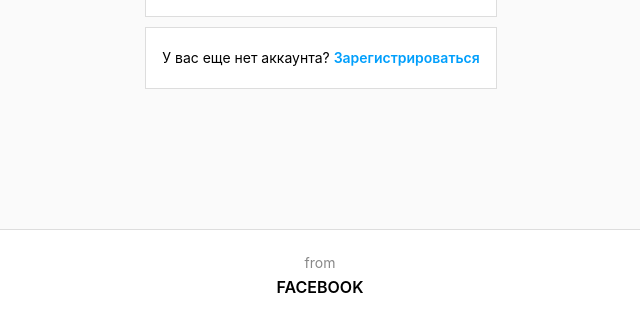
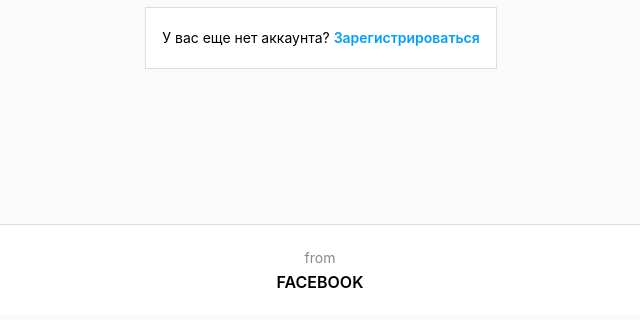
Before and after one commit to Believe-in-code/instagram-login, a plain HTML site: page index.html in a window 1280 px wide. Shown: the part 480-800 px from the top of the page, without its empty margins (320-960 px from the left). Drawn offline with Linux system fonts and the light colour scheme.

Commit message:
Update style.css

```diff
--- a/css/style.css
+++ b/css/style.css
@@ -17,12 +17,14 @@ input {
 body {
   background: #fafafa;
   height: 80vh;
+  min-height: 600px;
 }
 
 main {
   width: 350px;
-  height: 100%;
-  margin: 13vh auto;
+  height: 78vh;
+  margin: 0 auto;
+  margin-top: 10vh;
 }
 
 .main {
@@ -35,7 +37,7 @@ main {
 
 input {
   width: 70%;
-  height: 18px;
+  height: 20px;
   font-size: 12px;
   outline: none;
   border: 1px #ddd solid;
@@ -128,8 +130,6 @@ input:focus {
 }
 
 footer {
-  position: absolute;
-  bottom: 0;
   height: 90px;
   width: 100%;
   border-top: 1px solid #ddd;
```
